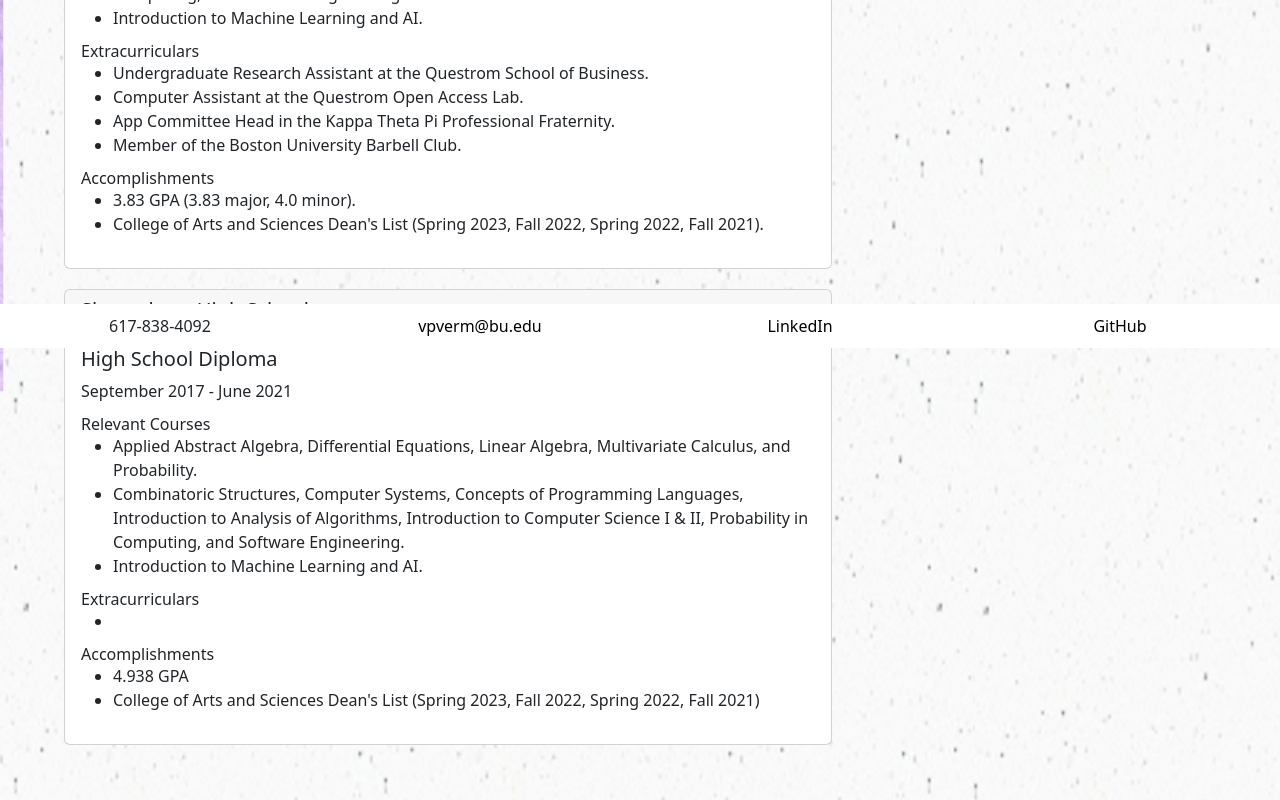
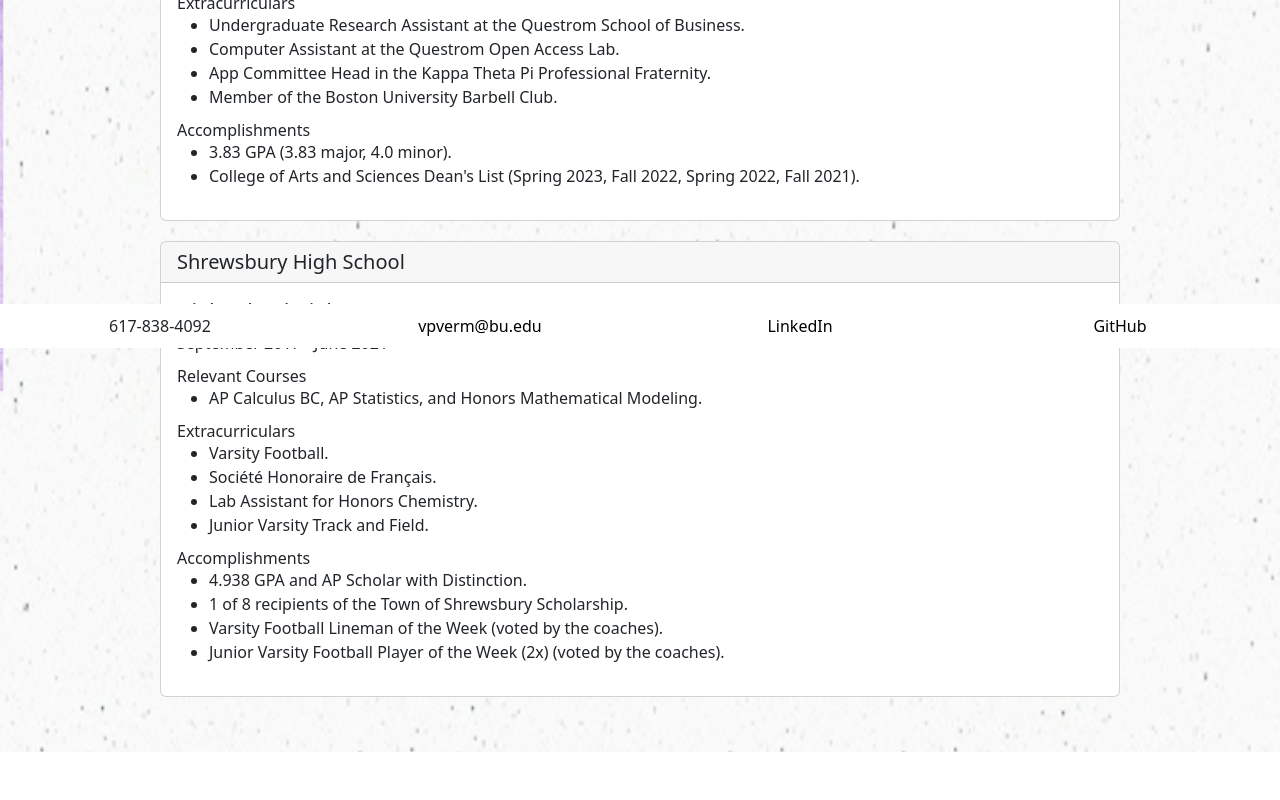
Before and after one commit to victorverma3/Portfolio, a React (Vite) app: page /academics in a window 1280 px wide. Shown: the part 452-1252 px from the top of the page. After the commit the page ends 1204 px from the top, so only its background shows below. Built offline with nearby package versions, Linux system fonts and the light colour scheme.

Commit message:
updated academics page

```diff
--- a/src/pages/academics/Academics.css
+++ b/src/pages/academics/Academics.css
@@ -18,15 +18,10 @@
 }
 
 .schoolInfo {
-    width:60vw;
+    width:75vw;
+    margin:auto;
     text-align:left;
     display:flex;
     flex-direction:column;
     justify-content:space-around;
 }
-
-.schoolActivities {
-    width:45vw;
-    margin:auto;
-    text-align:left;
-}
--- a/src/pages/academics/Academics.tsx
+++ b/src/pages/academics/Academics.tsx
@@ -74,39 +74,42 @@ const Academics = () => {
                 <Card.Text>
                   <ul>
                     <li>
-                      Applied Abstract Algebra, Differential Equations, Linear
-                      Algebra, Multivariate Calculus, and Probability.
+                      AP Calculus BC, AP Statistics, and Honors Mathematical
+                      Modeling.
                     </li>
-                    <li>
-                      Combinatoric Structures, Computer Systems, Concepts of
-                      Programming Languages, Introduction to Analysis of
-                      Algorithms, Introduction to Computer Science I & II,
-                      Probability in Computing, and Software Engineering.
-                    </li>
-                    <li>Introduction to Machine Learning and AI.</li>
                   </ul>
                 </Card.Text>
                 <Card.Subtitle>Extracurriculars</Card.Subtitle>
                 <Card.Text>
                   <ul>
-                    <li></li>
+                    <li>Varsity Football.</li>
+                    <li>Société Honoraire de Français.</li>
+                    <li>Lab Assistant for Honors Chemistry.</li>
+                    <li>Junior Varsity Track and Field.</li>
                   </ul>
                 </Card.Text>
                 <Card.Subtitle>Accomplishments</Card.Subtitle>
                 <Card.Text>
                   <ul>
-                    <li>4.938 GPA</li>
+                    <li>4.938 GPA and AP Scholar with Distinction.</li>
                     <li>
-                      College of Arts and Sciences Dean's List (Spring 2023,
-                      Fall 2022, Spring 2022, Fall 2021)
+                      1 of 8 recipients of the Town of Shrewsbury Scholarship.
+                    </li>
+                    <li>
+                      Varsity Football Lineman of the Week (voted by the
+                      coaches).
+                    </li>
+                    <li>
+                      Junior Varsity Football Player of the Week (2x) (voted by
+                      the coaches).
                     </li>
                   </ul>
                 </Card.Text>
               </Card.Body>
             </Card>
           </div>
-          <div className="awards"></div>
         </div>
+        <div className="awards"></div>
       </div>
       <div className="bottom">
         <Footer />
```
